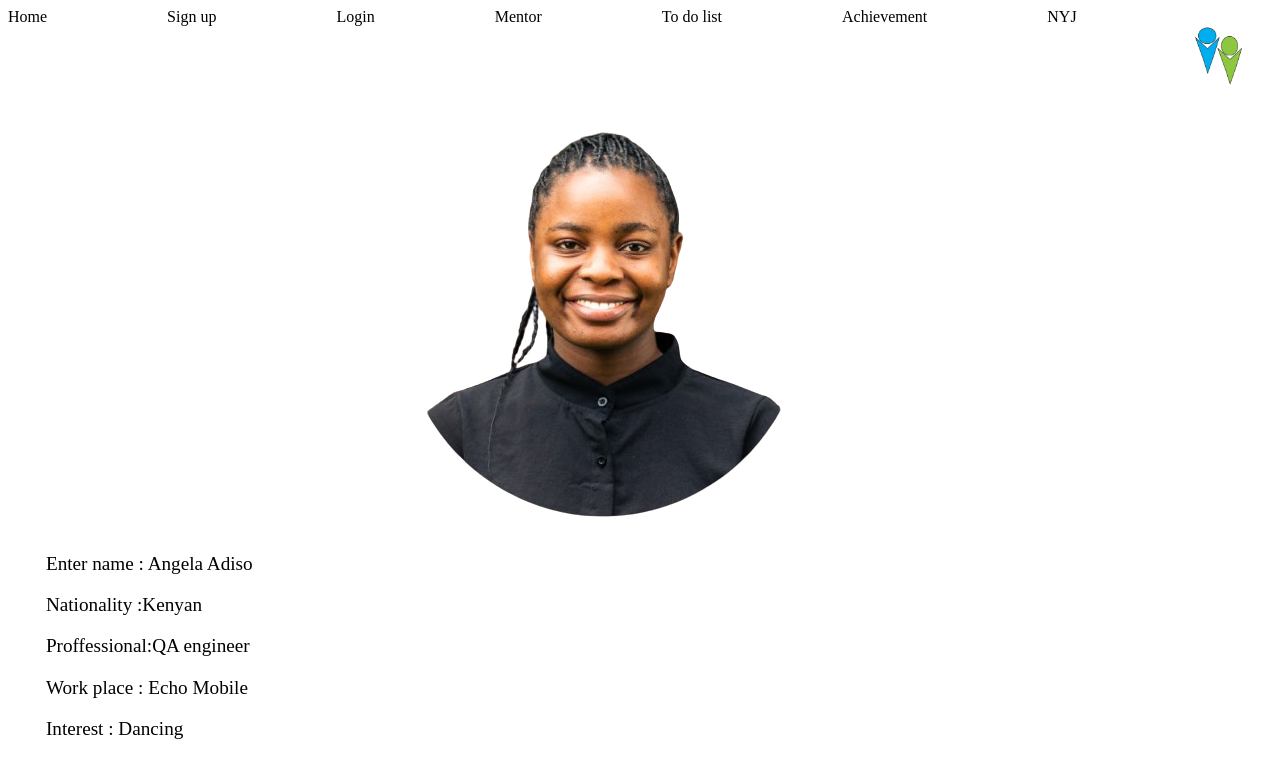
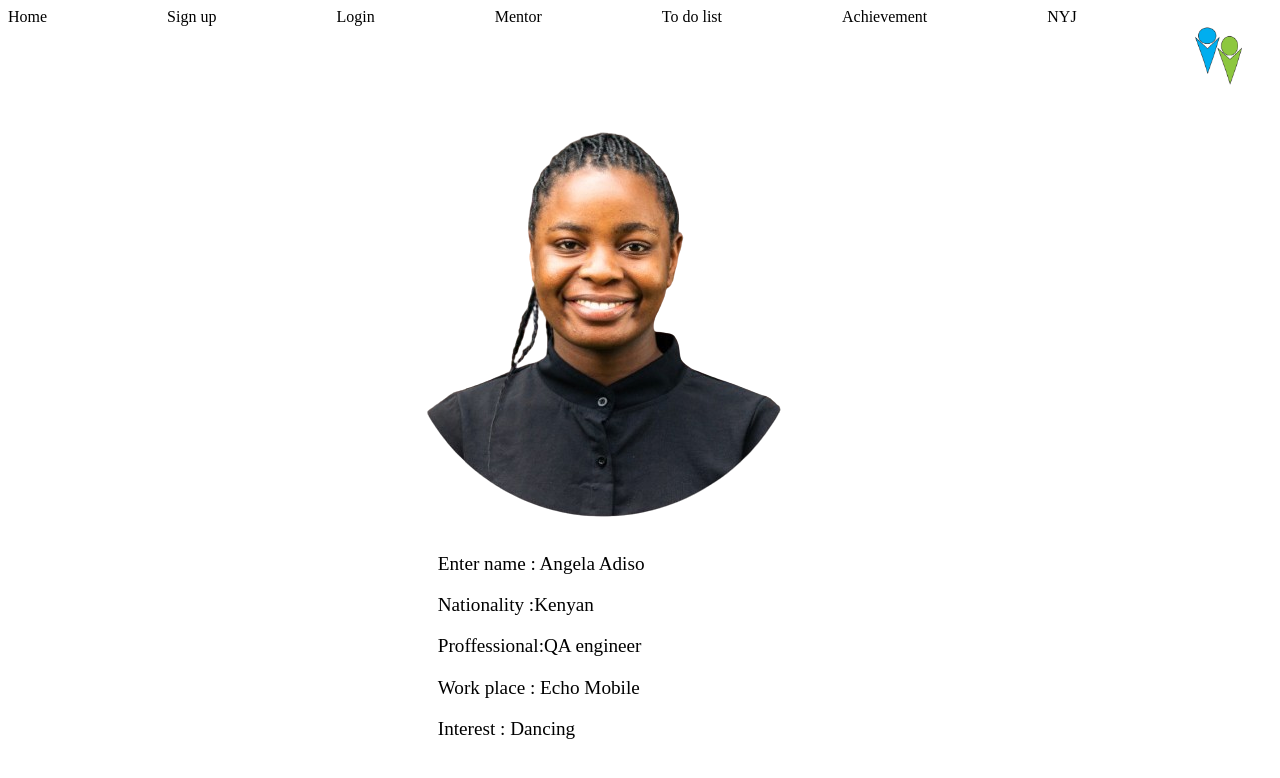
Before and after one commit to Cynthia-Matsitsa/leave, a plain HTML site: page Mentor.html in a window 1280 px wide. Drawn offline with Linux system fonts and the light colour scheme.

Commit message:
add file

```diff
--- a/Mentor.css
+++ b/Mentor.css
@@ -10,7 +10,7 @@
 }
 #sentence{
     font-size: 120%;
-    margin-left: 3%;
+    margin-left: 34%;
 }
 #navbark{
   display: flex;
```
